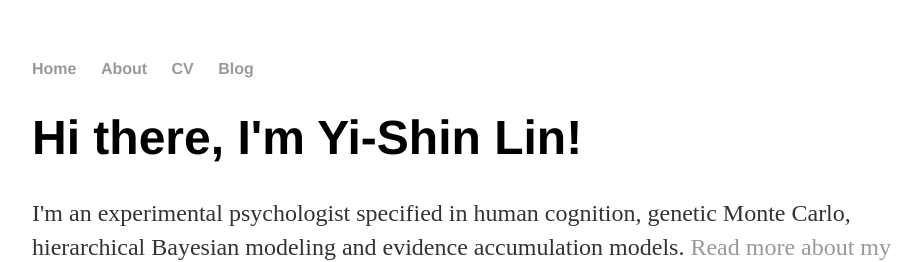
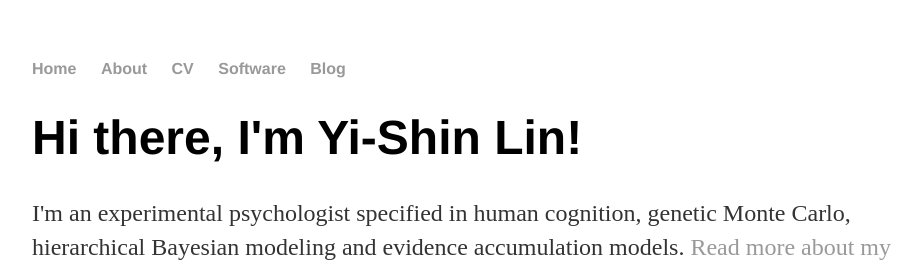
Before and after one commit to yxlin/yxlin.github.io, a Jekyll site: the page built from index.html, in a window 1280 px wide. Shown: the top 262 px of the page, without its empty margins (160-1080 px from the left). Built offline with Jekyll 4.4.1, drawn with Linux system fonts in a browser that asks for light colours.

Commit message:
Update default.html

```diff
--- a/_layouts/default.html
+++ b/_layouts/default.html
@@ -11,6 +11,7 @@
 	        		<li><a href="/">Home</a></li>
 		        	<li><a href="/about">About</a></li>
 	        		<li><a href="/cv">CV</a></li>
+		                <li><a href="/blog">Software</a></li>
 	        		<li><a href="/blog">Blog</a></li>
 	    		</ul>
 			</nav>
```
